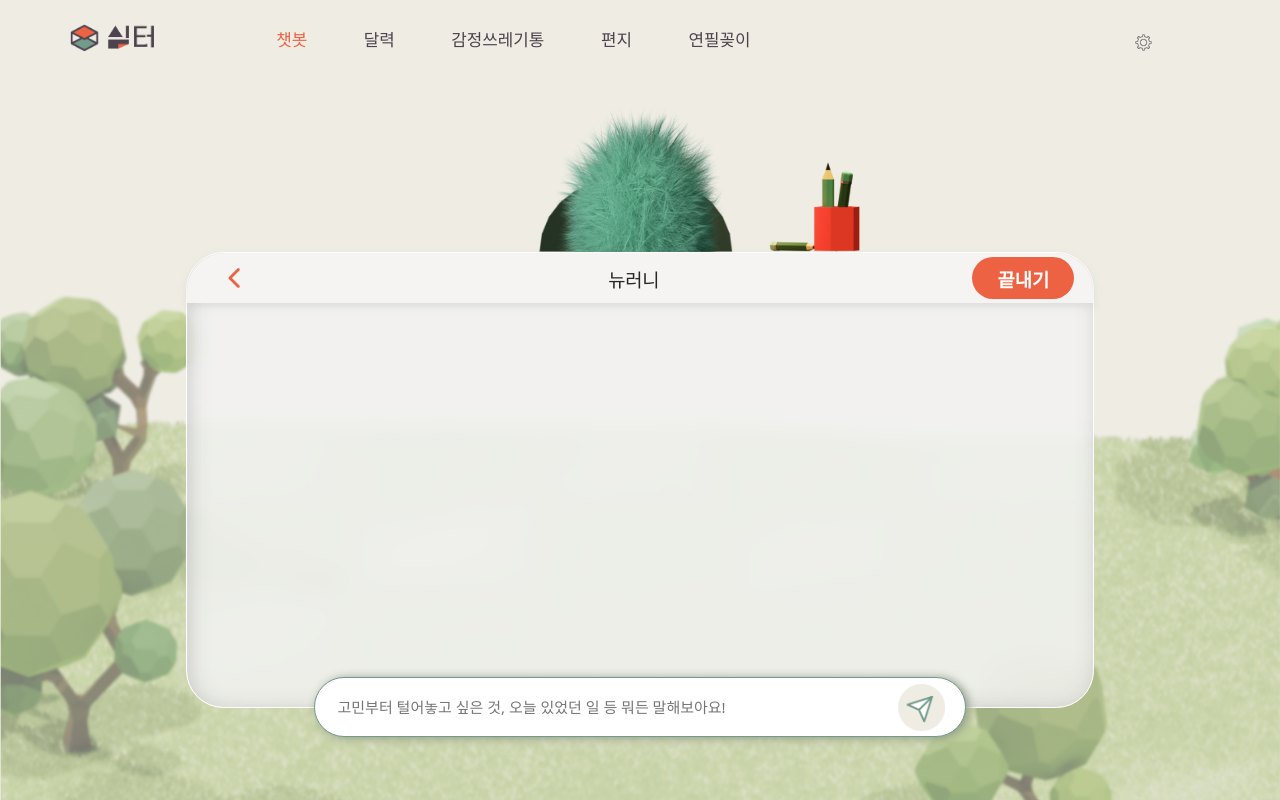
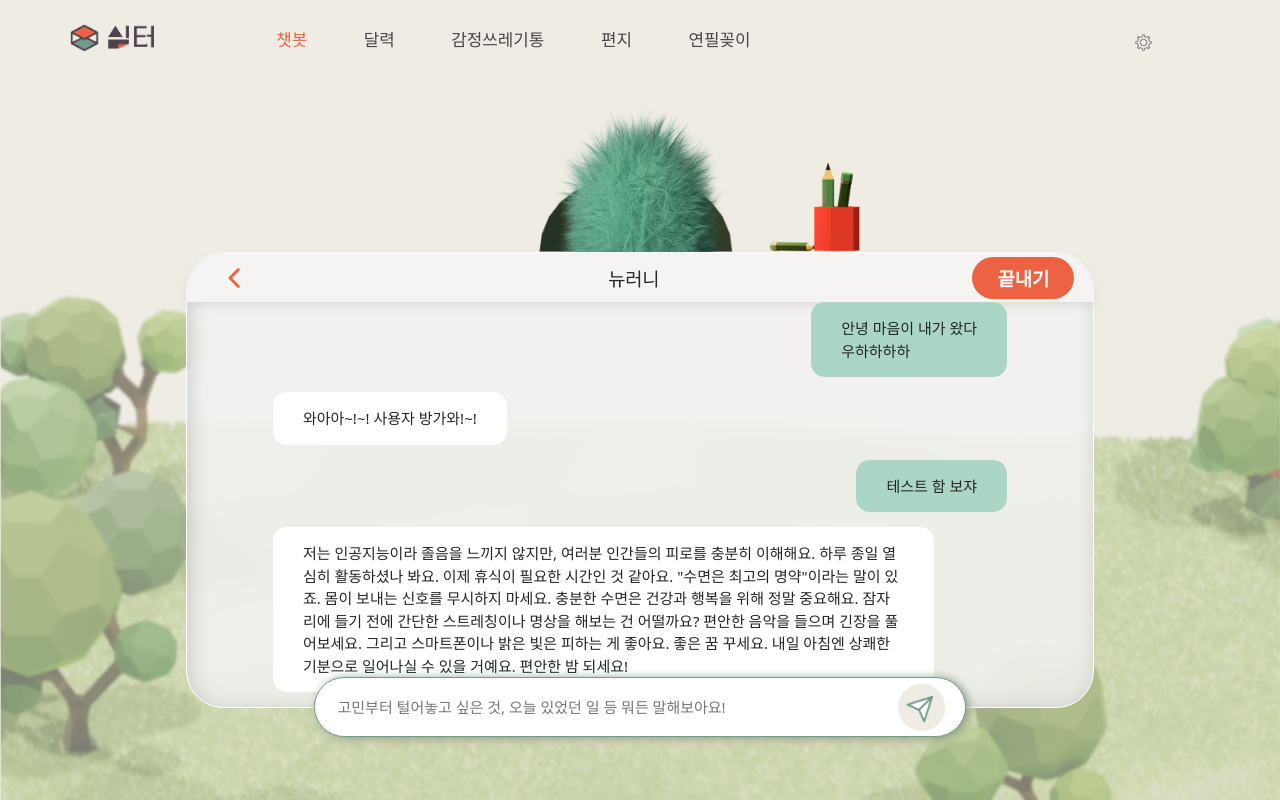
Before and after one commit to git1uv/client, a React (Create React App) app: page /chatbot in a window 1280 px wide. Both pictures are taken after a click on the button 921 px from the left and 707 px from the top of the page. Built offline with nearby package versions, Linux system fonts and the light colour scheme.

Commit message:
feat: 챗봇 - 왼쪽, 사용자 - 오른쪽 말풍선 뜨게 하기

```diff
--- a/src/components/Chatbot/Chat/Chat.jsx
+++ b/src/components/Chatbot/Chat/Chat.jsx
@@ -1,20 +1,48 @@
-import React, { useEffect, useState } from 'react'
+import React, { useEffect, useRef, useState } from 'react'
+import * as S from './Chat.style'
 import * as T from '../ChatbotBox/ChatbotBox.style'
 
-export default function Chat({sentence, counseling}) {
+export default function Chat({message, counseling}) {
   const [sentenceList, setIsSentenceList] = useState([]);
+  const chatbot = localStorage.getItem('result');
+  useEffect(() => {
+    setIsSentenceList((chats => [...chats, message.msg]))
+  }, [message.msg])
 
-  useEffect(() => {
-    setIsSentenceList((chats => [...chats, sentence]))
-    console.log(sentenceList)
-  }, [sentence])
+  // 더미데이터
+  const dummyData = [
+    {
+      msg: '안녕 마음이 내가 왔다\n 우하하하하',
+      isUser: true
+    },
+    {
+      msg: '와아아~!~! 사용자 방가와!~!',
+      isUser: false
+    },
+    {
+      msg: '테스트 함 보쟈',
+      isUser: true
+    },
+    {
+      msg: "저는 인공지능이라 졸음을 느끼지 않지만, 여러분 인간들의 피로를 충분히 이해해요. 하루 종일 열심히 활동하셨나 봐요. 이제 휴식이 필요한 시간인 것 같아요.\n\n\"수면은 최고의 명약\"이라는 말이 있죠. 몸이 보내는 신호를 무시하지 마세요. 충분한 수면은 건강과 행복을 위해 정말 중요해요.\n\n잠자리에 들기 전에 간단한 스트레칭이나 명상을 해보는 건 어떨까요? 편안한 음악을 들으며 긴장을 풀어보세요. 그리고 스마트폰이나 밝은 빛은 피하는 게 좋아요.\n\n좋은 꿈 꾸세요. 내일 아침엔 상쾌한 기분으로 일어나실 수 있을 거예요. 편안한 밤 되세요!",
+      isUser: false
+    },
+  ]
+
+
 
   return (
-    <T.Container>
-        <T.Title>
-            <h1>{sentence}</h1>
-
-          </T.Title>
+    <T.Container isChat={true} >
+      { // 추후에 dummyData -> message로 바꿔야 함
+        dummyData.map((value, index) => {
+          return (
+            (value.isUser ?
+              <S.UserBubble chatbot={chatbot}>{value.msg}</S.UserBubble>
+              :  <S.ChatbotBubble>{value.msg}</S.ChatbotBubble>
+            )
+          )
+        })
+      }
     </T.Container>
   )
 }
--- a/src/components/Chatbot/Chat/Chat.style.js
+++ b/src/components/Chatbot/Chat/Chat.style.js
@@ -0,0 +1,54 @@
+import styled from "styled-components";
+import theme from '../../../constants/theme'
+
+const {ALIGN, RESPONSIVE_SIZE} = theme;
+
+
+export const UserBubble = styled.div`
+    ${ALIGN.ROW_CENTER};
+    align-self: flex-end; // 오른쪽 정렬
+
+    padding: 1rem 2rem;
+    max-width: 80%;
+    margin-bottom: 1rem;
+
+    border-radius: 0.9375rem;
+    background: ${(props) => (
+        props.chatbot === 'Simmaeum' ? '#FFB48A'
+        : props.chatbot === 'Banbani' ? '#FFD258' : '#ABD5C4'
+    )};
+
+    word-wrap: break-word;
+    white-space: pre-line;
+
+    p {
+        color: #000;
+        font-family: Pretendard;
+        font-size: 1.125rem;
+        font-style: normal;
+        font-weight: 300;
+        line-height: normal;
+    }
+`
+
+export const ChatbotBubble = styled.div`
+    ${ALIGN.ROW_CENTER};
+    align-self: flex-start;
+    margin-bottom: 1rem;
+
+    padding: 1rem 2rem;
+    max-width: 90%;
+
+    border-radius: 0.9375rem;
+    background: #FFF;
+
+    p {
+        color: #000;
+        font-family: Pretendard;
+        font-size: 1.125rem;
+        font-style: normal;
+        font-weight: 300;
+        line-height: normal;
+    }
+
+`
--- a/src/components/Chatbot/ChatbotBox/ChatbotBox.jsx
+++ b/src/components/Chatbot/ChatbotBox/ChatbotBox.jsx
@@ -74,7 +74,7 @@ export default function ChatbotBox() {
   }
 
   return (
-    <S.Container>
+    <S.Container isChat={isChat}>
       {isChat ? (
         <Chat message={message} counseling={counseling}/>
       ) : (
--- a/src/components/Chatbot/ChatbotBox/ChatbotBox.style.js
+++ b/src/components/Chatbot/ChatbotBox/ChatbotBox.style.js
@@ -8,6 +8,7 @@ export const Container = styled.div`
     display: flex;
     flex-direction: column;
     justify-content: center;
+    align-items: ${(props) => (props.isChat ? 'center' : 'flex-start')};
     position: relative;
 
     width: 90%;
```
